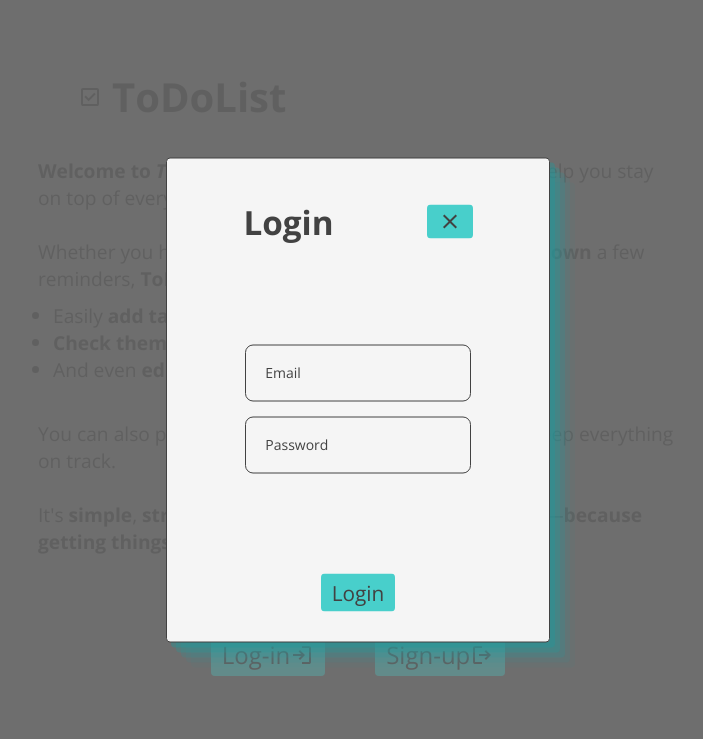
After one commit to palesedotpy/ToDo-List, a PHP site: page /login.html in a window 1280 px wide, after a click on "Log-in". The commit adds this page. Shown: the top 739 px of the page, without its empty margins (282-985 px from the left). Run offline with PHP 8.4, Linux system fonts and the light colour scheme.

Commit message:
Pop Ups set

```diff
--- /dev/null
+++ b/css/login/account.css
@@ -0,0 +1,13 @@
+
+.account .accountButtons{
+
+    margin-top: 50px;
+
+    display: flex;
+    justify-content: center;
+    gap: 50px;
+}
+
+.account .accountButtons .accountButton {
+    font-size: 1.5em;
+}
--- /dev/null
+++ b/css/login/content..css
@@ -0,0 +1,33 @@
+.header {
+    margin: 5px 40px;
+
+    display: flex;
+    align-items: center;
+}
+
+.header .logo {
+    display: flex;
+    align-items: center;
+    gap: 10px;
+}
+
+.header .logo .title{
+    font-size: 2.5rem;
+}
+
+.container {
+    height: 80vh;
+    max-height: 100%;
+
+    display: flex;
+    flex-direction: column;
+    justify-content: space-around;
+}
+
+.description {
+    font-size: 1.2em;
+    width: 100%;
+}
+.description ul {
+    padding: 10px 15px;
+}
--- /dev/null
+++ b/css/login/popUp.css
@@ -0,0 +1,48 @@
+.pop-up-account {
+    padding: 30px;
+    width: clamp(350px, 30vw, 600px);
+
+    font-size: 1.3em;
+    background-color: var(--white);
+    border-radius: 4px;
+
+    box-shadow: var(--shadow);
+    display: none;
+    flex-direction: column;
+    justify-content: center;
+    gap: 100px;
+
+    top: 50% ;
+    left: 50%;
+    transform: translate(-50%, -50%);
+    position: absolute;
+
+    border: 1px solid;
+}
+
+
+.pop-up-account .input-credentials{
+    width: 70%;
+    margin: auto;
+
+    display: flex;
+    flex-direction: column;
+    justify-content: center;
+    gap: 15px;
+}
+.account-header {
+    margin-top: 10px;
+    display: flex;
+    align-items: center;
+    justify-content: space-around;
+}
+.account-header .title{
+    font-size: 1.6em;
+}
+.save-account {
+    display: flex;
+    justify-content: center;
+}
+.save-account .signupButton {
+    font-size: 1em;
+}
--- a/css/main.css
+++ b/css/main.css
@@ -9,6 +9,9 @@
     --red: #EE4E4E;
     --yellow: #FAEF9B;
     --dark-yellow: #F6D776;
+
+    --teal-selection: #48cfcb65;
+    --shadow: rgba(34, 151, 153, 0.4) 5px 5px, rgba(34, 151, 153, 0.3) 10px 10px, rgba(34, 151, 153, 0.2) 15px 15px, rgba(34, 151, 153, 0.1) 20px 20px, rgba(34, 151, 153, 0.05) 25px 25px;
 
     --br: 4px;
 }
@@ -46,9 +49,57 @@ body {
 
 }
 .button:hover{
-
     cursor: pointer;
 
     border-color: var(--dark-teal);
     background-color: transparent;
 }
+
+.input-group {
+    position: relative;
+    width: 100%;
+}
+.input {
+    font-size: .9em;
+
+    padding: 15px;
+    width: 100%;
+
+    background-color: transparent;
+    border: 1px solid var(--gray);
+
+    border-radius: 8px;
+}
+.placeholder {
+    font-size: 14px;
+    padding: 0 10px ;
+
+    top: 18px;
+    left: 10px;
+
+    user-select: none;
+
+    transition: .3s;
+    position: absolute;
+}
+.input:valid,
+.input:focus {
+    border-color: var(--teal);
+}
+
+.input:valid + .placeholder,
+.input:focus + .placeholder {
+    color: var(--dark-teal);
+
+    top: -8px;
+    background-color: var(--white);
+
+    border-color: var(--teal);
+}
+
+:focus {
+    outline: none;
+}
+::selection {
+    background-color: var(--teal-selection);
+}
--- /dev/null
+++ b/js/login/pop-up.js
@@ -0,0 +1,22 @@
+
+const loginButton = document.getElementById("login-button");
+const signupButton = document.getElementById("signup-button");
+
+const container = document.getElementById("container");
+const button = document.getElementsByClassName("accountButton");
+
+let popUp;
+
+function openPopUp(popUpId) {
+    popUp = document.getElementById(popUpId);
+
+    popUp.style.display = "flex";
+    document.body.style.backgroundColor = "#6e6e6e";
+    container.style.opacity = "0.3";
+    button.backgroundColor = "red";
+}
+function closePopUp() {
+    popUp.style.display = "none";
+    document.body.style.backgroundColor = "#F5F5F5";
+    container.style.opacity = "1";
+}
--- /dev/null
+++ b/login.html
@@ -0,0 +1,107 @@
+<!DOCTYPE html>
+<html lang="en">
+    <head>
+        <meta charset="UTF-8">
+        <meta name="viewport" content="width=device-width, initial-scale=1.0">
+        <title>Document</title>
+        <link rel="stylesheet" href="css/main.css">
+        <link rel="stylesheet" href="css/login/content..css">
+        <link rel="stylesheet" href="css/login/account.css">
+        <link rel="stylesheet" href="css/login/popUp.css">
+    </head>
+    <body>
+        <div class="container" id="container">
+
+            <header class="header">
+                <div class="logo">
+                    <img src="img/logo-icon.svg">
+                    <h1 class="title">ToDoList</h1>
+                </div>
+            </header>
+
+            <div class="description">
+                <p>
+                    <strong>Welcome to <em>ToDo List</em></strong> — <em>your personal task manager</em> to help you stay on top of everything! <br> <br>
+                    Whether you have a <strong>busy day</strong> ahead or just need to <strong>jot down</strong> a few reminders, <strong>ToDo List is here to keep you organized.</strong> <br>
+                    <ul>
+                        <li>Easily <strong>add tasks</strong></li>
+                        <li><strong>Check them off</strong> as you go</li>
+                        <li>And even <strong>edit or delete</strong> them whenever you need</li>
+                    </ul> <br>
+                    You can also prioritize your tasks and <strong>set deadlines</strong> to keep everything on track. <br> <br>
+                    It's <strong>simple</strong>, <strong>straightforward</strong>, and <strong>designed just for you</strong>—<strong>because getting things done should feel effortless!</strong> <br>
+                </p>
+            </div>
+
+            <div class="account">
+                <div class="accountButtons" id="account-buttons">
+                    <button class="button accountButton" name="login" id="login-button" onclick="openPopUp('pop-up-login')">
+                        <span>Log-in</span>
+                        <img src="img/login-icon.svg" alt="">
+                    </button>
+
+                    <button class="button accountButton" name="signup" id="signup-button" onclick="openPopUp('pop-up-signup')">
+                        <span>Sign-up</span>
+                        <img src="img/logout-icon.svg" alt="">
+                    </button>
+                </div>
+            </div>
+
+        </div>
+
+        <!-- Login Pop Up -->
+        <div class="pop-up-account" id="pop-up-login">
+            <div class="account-header">
+                <h3 class="title">Login</h3>
+                <button class="button" onclick="closePopUp()"><img src="img/remove-icon.svg"></button>
+            </div>
+            <form action="php/login.php" class="input-credentials">
+                <div class="input-group">
+                    <input type="text" class="input" id="loginInputEmail" required>
+                    <label class="placeholder" for="loginInputEmail">Email</label>
+                </div>
+
+                <div class="input-group">
+                    <input type="text" class="input" id="loginInputPassword" required>
+                    <label class="placeholder" for="loginInputPassword">Password</label>
+                </div>
+            </form>
+            <div class="save-account">
+                <p class="warning-banner" id="warning-banner"></p>
+                <input type="submit" class="button signupButton" value="Login" onclick="">
+            </div>
+        </div>
+
+        <!-- Signup Pop Up -->
+        <div class="pop-up-account" id="pop-up-signup">
+            <div class="account-header">
+                <h3 class="title">Sign up</h3>
+                <button class="button" onclick="closePopUp()"><img src="img/remove-icon.svg" ></button>
+            </div>
+            <form class="input-credentials" action="php/signup.php" name="">
+                <div class="input-group">
+                    <input type="text" class="input" id="signupInputName" required>
+                    <label class="placeholder" for="signupInputName">Name</label>
+                </div>
+
+                <div class="input-group">
+                    <input type="text" class="input" id="signupInputEmail" required>
+                    <label class="placeholder" for="signupInputEmail">Email</label>
+                </div>
+
+                <div class="input-group">
+                    <input type="text" class="input" id="signupInputPassword" required>
+                    <label class="placeholder" for="signupInputPassword">Password</label>
+                </div>
+            </form>
+            <div class="save-account">
+                <p class="warning-banner" id="warning-banner"></p>
+                <input type="submit" class="button signupButton" value="Signup" onclick="">
+            </div>
+        </div>
+
+
+        <script src="js/main.js"></script>
+        <script src="js/login/pop-up.js"></script>
+    </body>
+</html>
```
Also changed, not shown: css/header.css (deleted, +0 -44 lines), css/index/header.css (added, +23 -0 lines), css/index/task-container.css (renamed from css/task-container.css, +0 -9 lines), index.html (+4 -18 lines), php/database.php (added, +22 -0 lines), php/login.php (added, +11 -0 lines), img/delete-icon.svg (added), img/favorite-icon.svg (added), img/logo-icon.svg (added), img/menu-icon.svg (added), img/plus-icon.svg (added), img/remove-icon.svg (added), js/main.js (added), php/signup.php (added).
